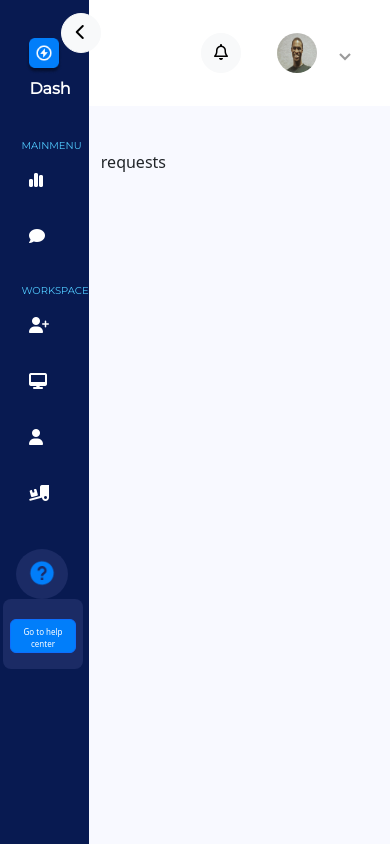
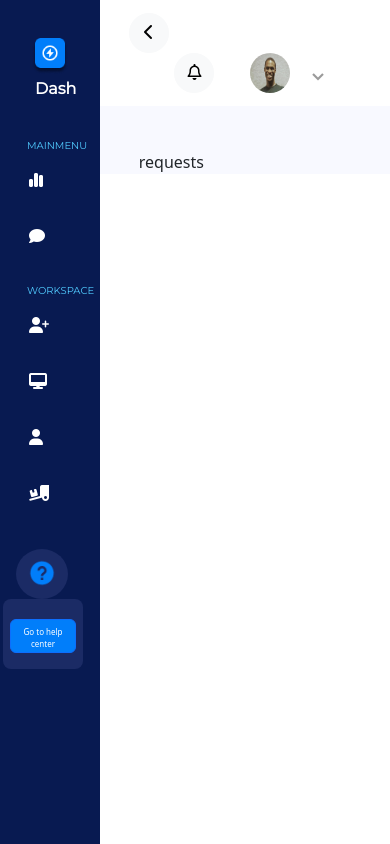
Before and after one commit to arabomeivan/Crain-FrontEnd, a Nuxt app: page /requests in a window 390 px wide. Shown: the top 844 px of the page. Built offline with nearby package versions, Linux system fonts and the light colour scheme.

Commit message:
made sidebar position fixed so it doesn't scroll along with page content

```diff
--- a/components/NavBar.vue
+++ b/components/NavBar.vue
@@ -66,7 +66,7 @@ data() {
       // For responsiveness when sidebar is hidden and made full
       navbar:
       {
-        minimizesidebar:'-40px',
+        minimizesidebar:'20%',
         rightcontent: '20%'
 
       },
@@ -76,13 +76,14 @@ data() {
       {
         rightcontent:
         {
-          margin_right: '30%',
-          margin_top: '0.1px'
+          margin_left: '40%'
         },
 
         minimizesidebar:
         {
-          margin_left:'-40px',
+          margin_left:'32%',
+          margin_top:'0px',
+          margin_right:'0px'
         }
 
       }
@@ -139,25 +140,24 @@ data() {
     this.iconvisbility_left = !this.iconvisbility_left
     this.iconvisbility_right = !this.iconvisbility_right
 
-    if(this.navbar.minimizesidebar ==='-40px'
-    && this.navbar.rightcontent ==='20%' && this.mobile_navbar.rightcontent.margin_right ==='30%'
-    && this.mobile_navbar.minimizesidebar.margin_left ==='-40px' )
+    if(this.navbar.minimizesidebar ==='20%'
+    && this.navbar.rightcontent ==='20%' && this.mobile_navbar.rightcontent.margin_left ==='40%'
+    && this.mobile_navbar.minimizesidebar.margin_left ==='32%' )
     {
-      this.navbar.minimizesidebar = '0px'
+      this.navbar.minimizesidebar = '0%'
       this.navbar.margin_left = '60px'
       this.navbar.rightcontent = '0%'
-      this.mobile_navbar.rightcontent.margin_right ='0px'
-      this.mobile_navbar.minimizesidebar.margin_left = 'auto'
+      this.mobile_navbar.minimizesidebar.margin_left = '2%'
 
     }
 
     else
     {
-      this.navbar.minimizesidebar = '-40px'
+      this.navbar.minimizesidebar = '20%'
       this.navbar.margin_left = '0px'
       this.navbar.rightcontent = '20%'
-      this.mobile_navbar.rightcontent.margin_right ='30%'
-      this.mobile_navbar.minimizesidebar.margin_left = '-40px'
+      this.mobile_navbar.rightcontent.margin_left ='40%'
+      this.mobile_navbar.minimizesidebar.margin_left = '32%'
     }
 
    }
@@ -171,10 +171,6 @@ data() {
 </script>
 <style scoped>
   /**styling navbar */
-.rightcontent
-{
-  margin-right: v-bind('navbar.rightcontent');
-}
   .navbartitle
 {
   margin-right: 150px;
@@ -288,12 +284,13 @@ color: #000000;
 }
 .rightcontent
 {
-  margin-right: v-bind('mobile_navbar.rightcontent.margin_right');
-  margin-top: v-bind('mobile_navbar.rightcontent.margin_top');
+
+  margin-left: v-bind('mobile_navbar.rightcontent.margin_left');
 }
 
 #minimizesidebar{
-    margin-top: v-bind('mobile_navbar.minimizesidebar.margin_left');
+    margin-top: v-bind('mobile_navbar.minimizesidebar.margin_top');
+    margin-left: v-bind('mobile_navbar.minimizesidebar.margin_left');
 }
 #profilename
 {
--- a/layouts/dashboard.vue
+++ b/layouts/dashboard.vue
@@ -1,16 +1,18 @@
 <template lang="">
-  <div class="body d-flex">
+  <div class="body">
 
+   <!--Navbar-->
+   <NavBar :display_sidebar="display_sidebar" @toggletaskbar="show_hide_sidebar($event)"/>
 
+<!-- Sidebar -->
     <div v-if="display_sidebar" class="sidebarcontainer" >
       <SideBarContent />
     </div>
 
-   <!--Navbar-->
-  <NavBar :display_sidebar="display_sidebar" @toggletaskbar="show_hide_sidebar($event)"/>
 
 
-<!--Router View-->
+
+<!-- Router View-->
 
 <!--pages will be displayed here-->
 <div class="class container pages">
@@ -63,6 +65,7 @@ export default {
 width: 260px;
 height: 1064px;
 background: #081A51;
+position: fixed;
 }
 .body
     {
@@ -71,10 +74,9 @@ background: #081A51;
 /**placing content to be in middle */
 .pages
 {
-    margin-top: 150px;
-    width:80%;
-    margin-left: auto;
-    margin-right: auto;
+    padding-top: 150px;
+    width:70%;
+    margin-left: 22%;
 }
 
 /**Responsiveness for mobile phones */
--- a/pages/charts.vue
+++ b/pages/charts.vue
@@ -1,5 +1,5 @@
 <template lang="">
-  <div>
+  <div class="component_title">
    charts
   </div>
 </template>
@@ -11,4 +11,14 @@ export default {
 </script>
 <style scoped>
 
+@media screen and (max-width: 600px)
+{
+
+.component_title{
+
+margin-left: 15%;
+}
+
+}
+
 </style>
--- a/pages/equipments.vue
+++ b/pages/equipments.vue
@@ -1,5 +1,5 @@
 <template lang="">
-  <div>
+  <div class="component_title">
     add equipments
   </div>
 </template>
@@ -11,5 +11,12 @@ export default {
 }
 </script>
 <style scoped>
+@media screen and (max-width: 600px)
+{
 
+.component_title{
+margin-left: 15%;
+}
+
+}
 </style>
--- a/pages/requests.vue
+++ b/pages/requests.vue
@@ -1,5 +1,5 @@
 <template lang="">
-  <div>
+  <div class="component_title">
      requests
   </div>
 </template>
@@ -14,4 +14,12 @@ export default {
 </script>
 <style scoped>
 
+@media screen and (max-width: 600px)
+{
+
+.component_title{
+margin-left: 15%;
+}
+
+}
 </style>
--- a/pages/view_users.vue
+++ b/pages/view_users.vue
@@ -52,6 +52,7 @@ line-height: 39px;
 
 .component_title{
 font-size: small;
+margin-left: 15%;
 }
 
 }
```
